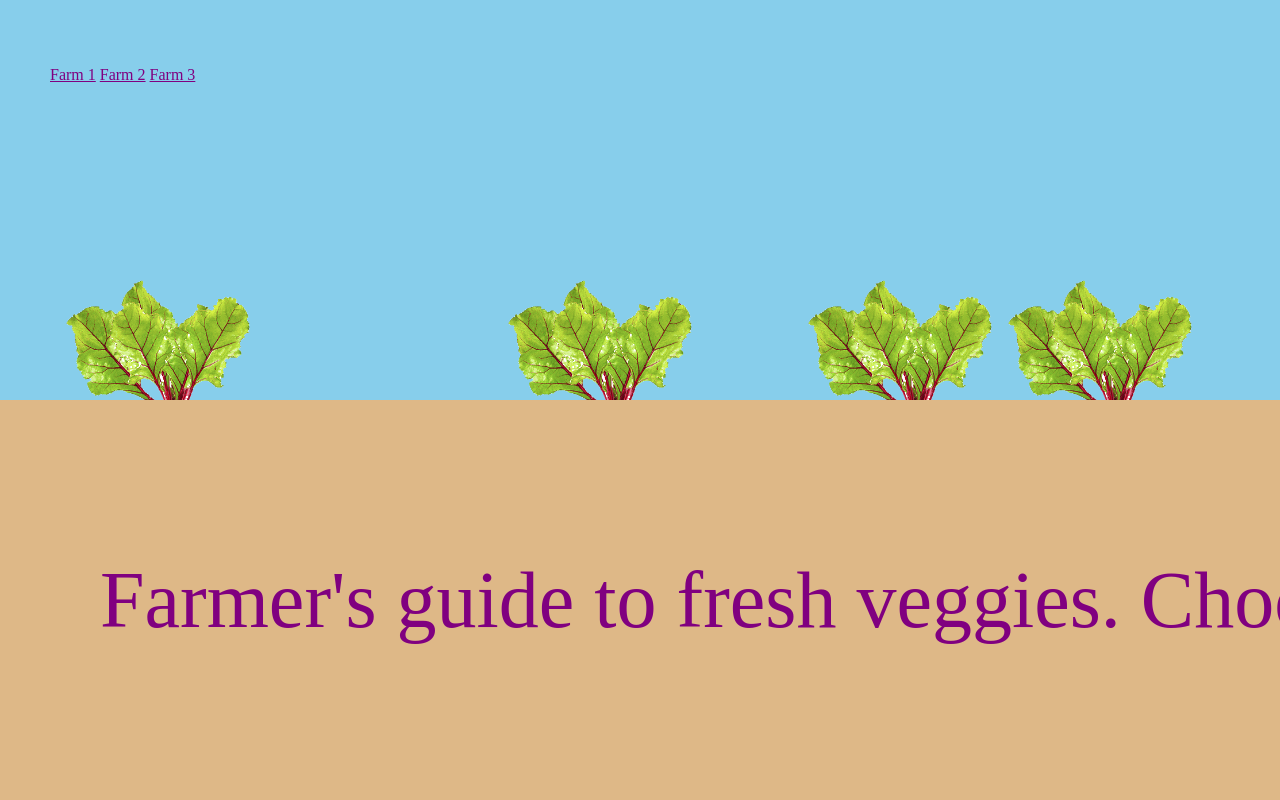
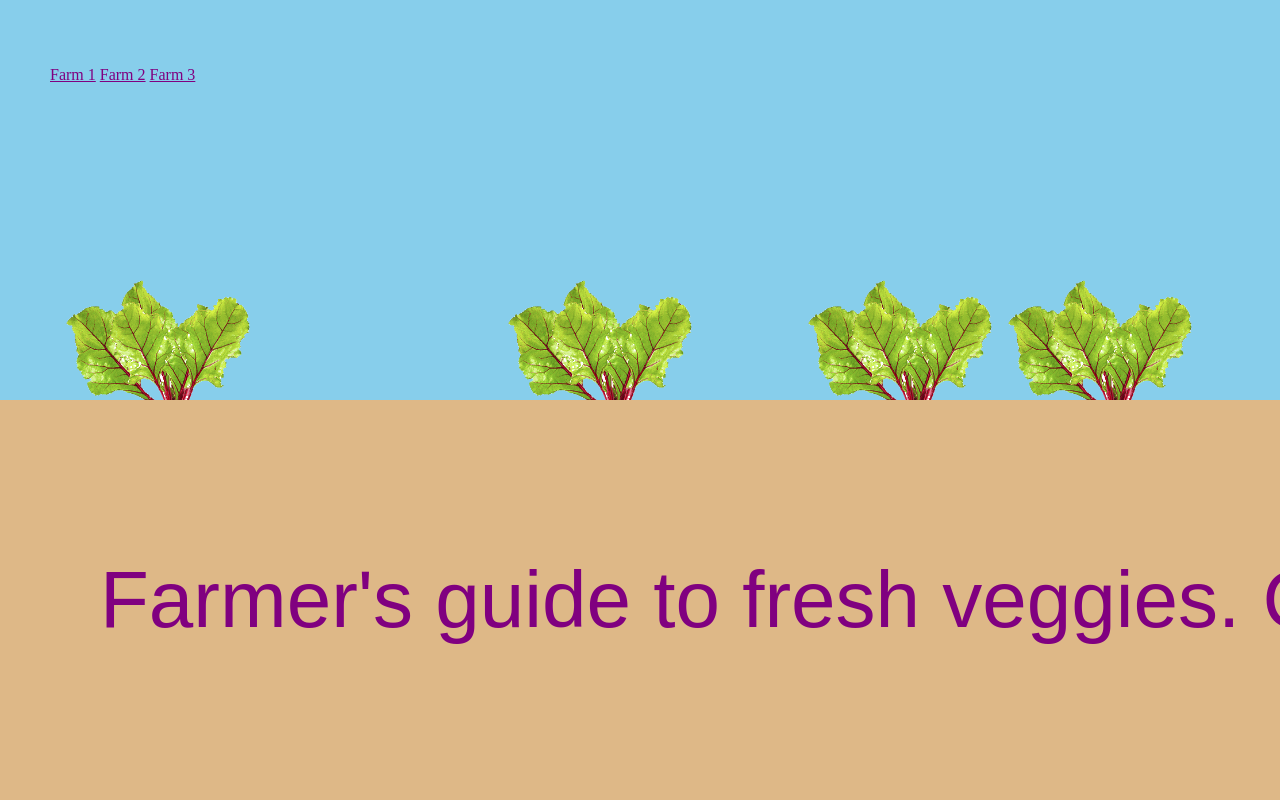
Before and after one commit to Erinkkkkkk/project2, a plain HTML site: page raddish.html in a window 1280 px wide. Shown: the top 800 px of the page. Drawn offline with Linux system fonts and the light colour scheme.

Commit message:
Update raddish.html

```diff
--- a/raddish.html
+++ b/raddish.html
@@ -127,7 +127,7 @@
         </div>
     </div>
 
-    <div class="ground" style= "font-family: serif;">
+    <div class="ground" style= "font-family: sans-serif;">
         Farmer's guide to fresh veggies. Choose your fresh radish... or was there any?  Farmer's guide to fresh veggies. Choose your fresh radish... or was there any? Farmer's guide to fresh veggies.
     </div>
 
```
